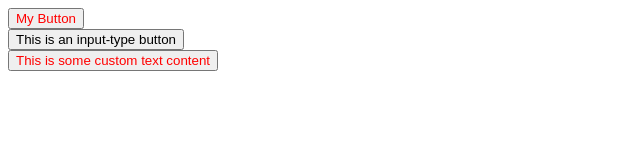
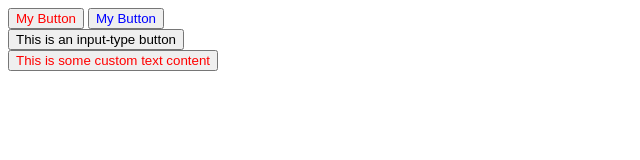
Before and after one commit to jrmykolyn/test.js.web-components.misc, a website: page src/index.html in a window 1280 px wide. Shown: the whole page, without its empty margins (0-640 px from the left). Drawn offline with Linux system fonts and the light colour scheme.

Commit message:
Add 'themed' version of Button component

```diff
--- a/src/index.html
+++ b/src/index.html
@@ -7,6 +7,7 @@
     <!-- Define boilerplate document. -->
     <section id="container">
       <my-button></my-button>
+      <my-button class="themed"></my-button>
       <my-button>
         <div slot="content">
           <input type="button" value="This is an input-type button" />
```
